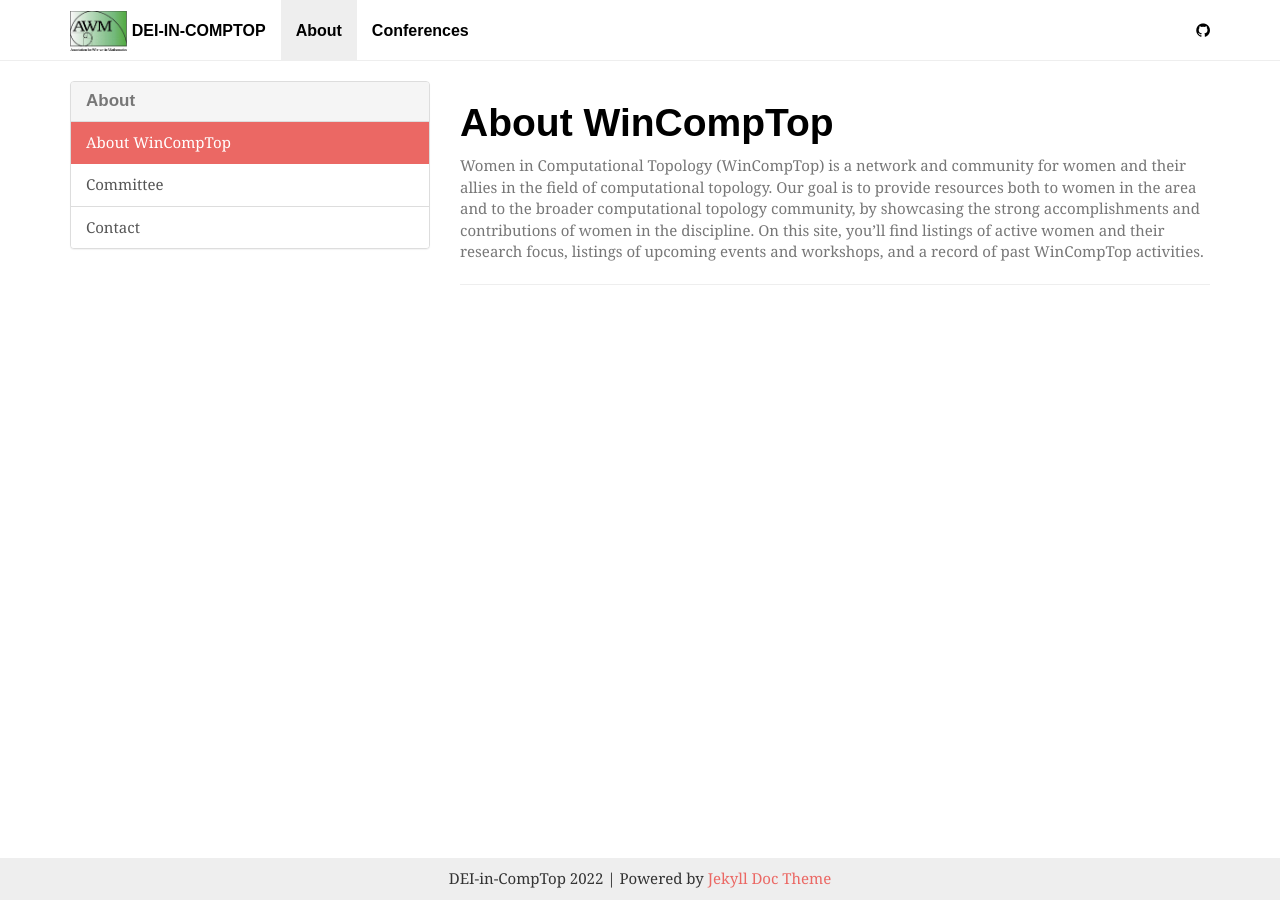
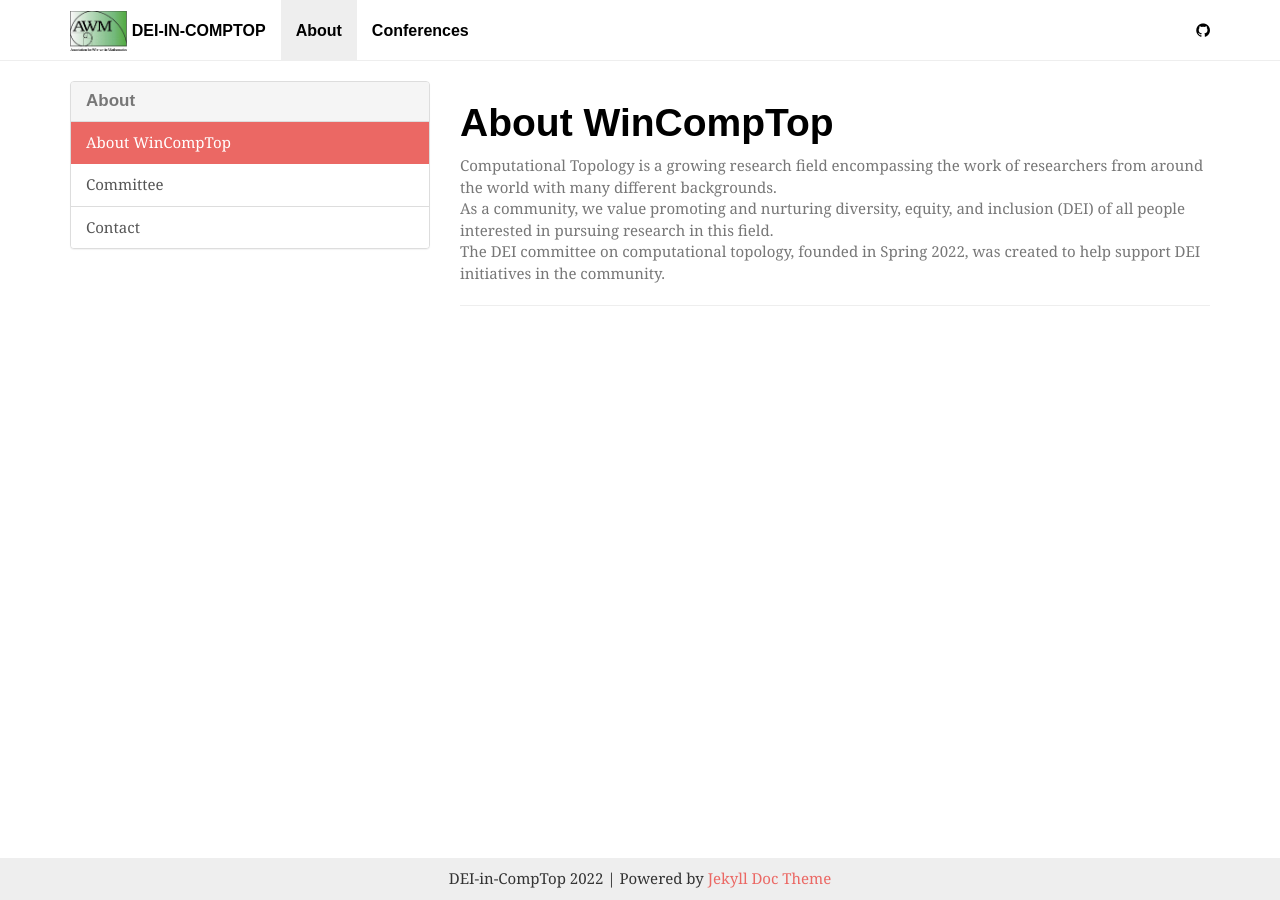
Before and after one commit to compTAG/DEI, a Jekyll site: the page built from _about/index.md, in a window 1280 px wide. Built offline with Jekyll 4.4.1, drawn with Linux system fonts in a browser that asks for light colours; some web fonts are replaced.

Commit message:
update about paragraph

```diff
--- a/_about/index.md
+++ b/_about/index.md
@@ -4,12 +4,9 @@
 redirect_from: /about/index.html
 ---
 
-Women in Computational Topology (WinCompTop)
-is a network and community for women and their allies in the field
-of computational topology.  Our goal is to provide resources both to
-women in the area and to the broader computational topology community,
-by showcasing the strong accomplishments and contributions of women in
-the discipline.
-On this site, you’ll find listings of active women and their
-research focus, listings of upcoming events and workshops, and a
-record of past WinCompTop activities.
+Computational Topology is a growing research field encompassing the work of
+researchers from around the world with many different backgrounds.
+As a community, we value promoting and nurturing diversity, equity, and inclusion
+(DEI) of all people interested in pursuing research in this field.
+The DEI committee on computational topology, founded in Spring 2022,
+was created to help support DEI initiatives in the community.
```
